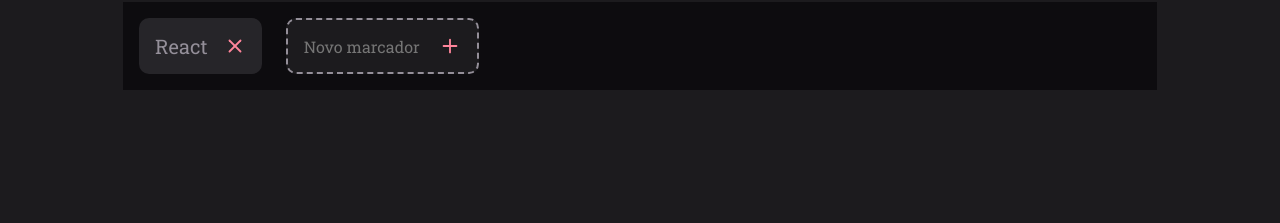
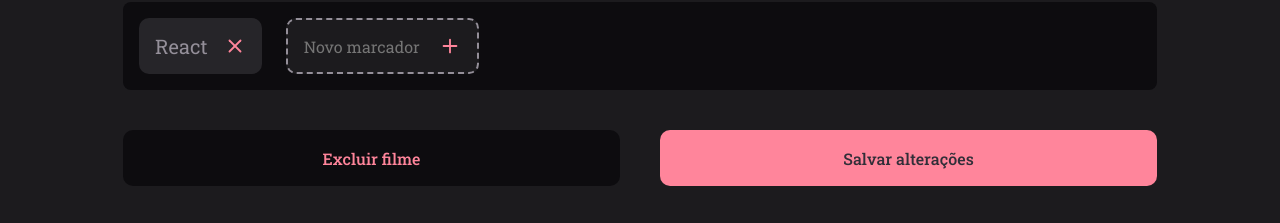
Before and after one commit to stelardn/rocketmovies-front, a React (Vite) app: page / in a window 1280 px wide. Shown: the part 702-925 px from the top of the page. Before the commit the page ends 832 px from the top, so only its background shows below. Built offline with nearby package versions, Linux system fonts and the light colour scheme.

Commit message:
create movie ok

```diff
--- a/src/pages/CreateMovie/index.jsx
+++ b/src/pages/CreateMovie/index.jsx
@@ -30,6 +30,10 @@ export function CreateMovie() {
             <TagItem value="React" />
             <TagItem placeholder="Novo marcador" isNew />
           </div>
+          <div className="buttons">
+            <Button title="Excluir filme" />
+            <Button title="Salvar alterações" />
+          </div>
         </footer>
       </main>
     </Container>
--- a/src/pages/CreateMovie/styles.js
+++ b/src/pages/CreateMovie/styles.js
@@ -36,8 +36,21 @@ export const Container = styled.div`
       display: flex;
       gap: 24px;
       flex-wrap:wrap;
+
+      border-radius: 8px;
       background-color: ${({ theme }) => theme.COLORS.BACKGROUND_BLACK};
       padding: 16px;
+    }
+
+    .buttons {
+      margin-top: 40px;
+      display: flex;
+      gap: 40px;
+
+      > button:first-of-type {
+        background-color: ${({ theme }) => theme.COLORS.BACKGROUND_BLACK};
+        color: ${({ theme }) => theme.COLORS.PINK};
+      }
     }
   }
 
```
